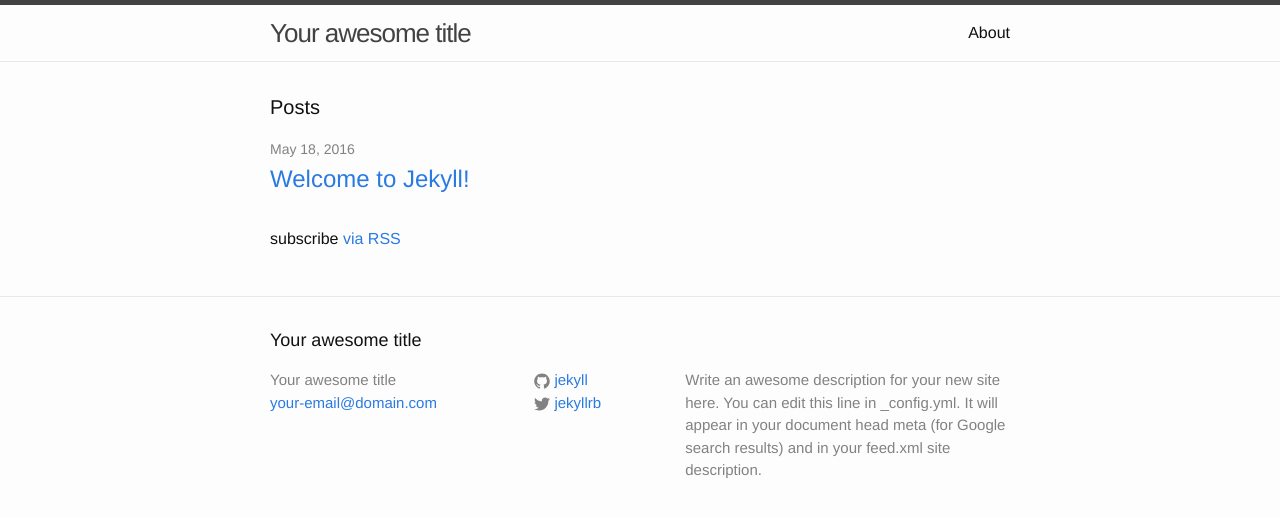
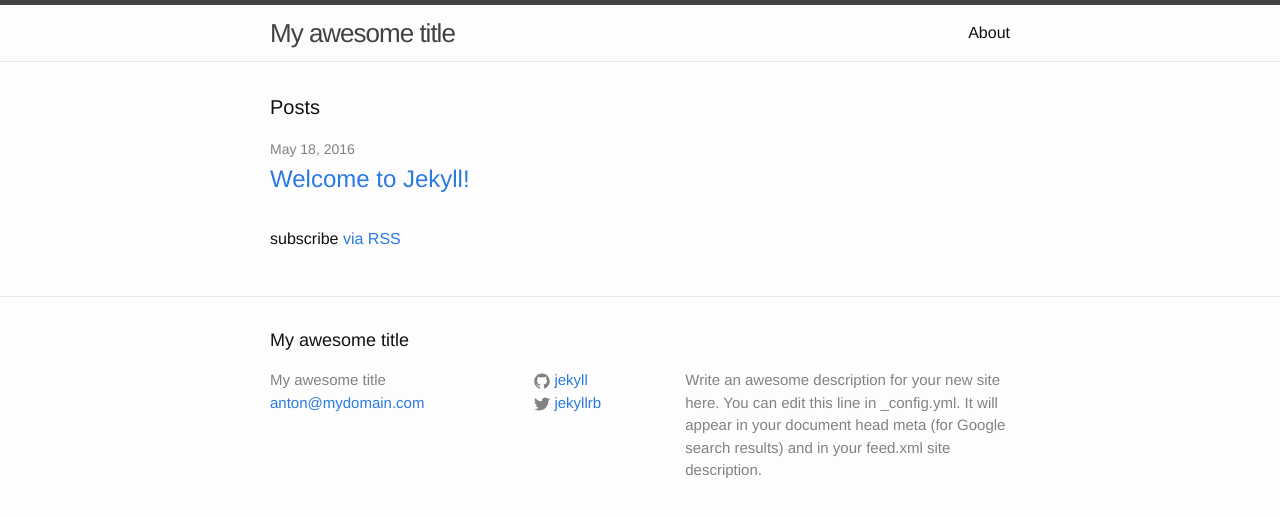
Before and after one commit to Antkk/Antkk.github.io, a Jekyll site: the page built from index.html, in a window 1280 px wide. Shown: the top 517 px of the page. Built offline with Jekyll 4.4.1, drawn with Linux system fonts in a browser that asks for light colours.

Commit message:
Save changed email and title

```diff
--- a/_config.yml
+++ b/_config.yml
@@ -6,8 +6,8 @@
 # 'jekyll serve'. If you change this file, please restart the server process.
 
 # Site settings
-title: Your awesome title
-email: your-email@domain.com
+title: My awesome title
+email: anton@mydomain.com
 description: > # this means to ignore newlines until "baseurl:"
   Write an awesome description for your new site here. You can edit this
   line in _config.yml. It will appear in your document head meta (for
```
